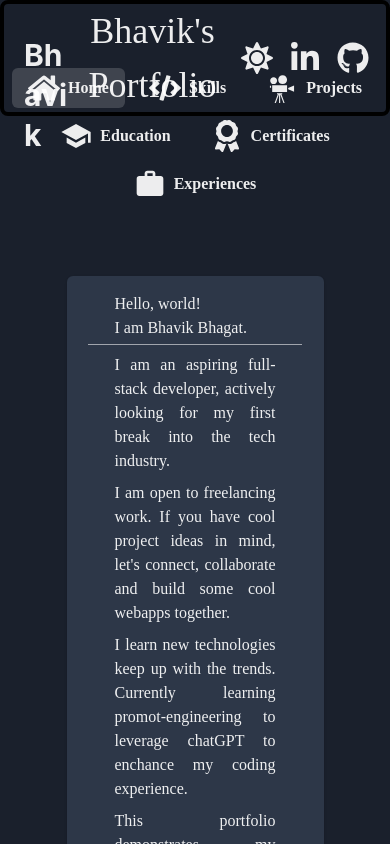
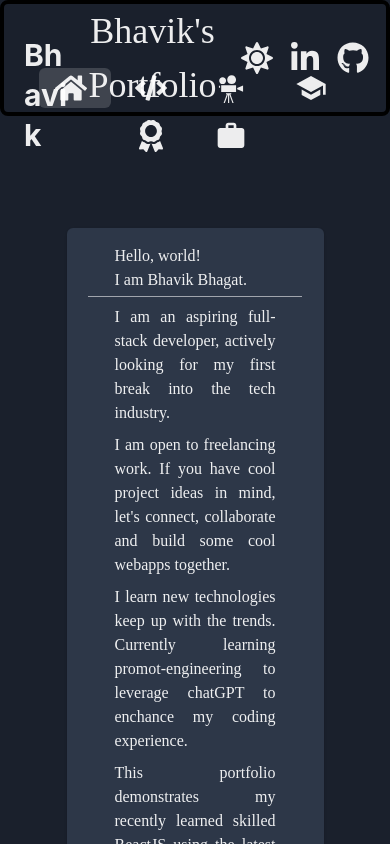
Before and after one commit to bhavik-knight/portfolio-chakra, a React (Vite) app in the folder react/frontend/: page / in a window 390 px wide. Shown: the top 844 px of the page. Built offline with nearby package versions, Linux system fonts and the light colour scheme.

Commit message:
not display the text on the mobile screen on sidenav buttons

```diff
--- a/react/frontend/src/components/Sidenav.css
+++ b/react/frontend/src/components/Sidenav.css
@@ -7,3 +7,9 @@
 .sidenavButton:hover {
     cursor: pointer;
 }
+
+/* @media only screen and (max-device-width:768px) {
+    .sidenavButtonText {
+        display: none;
+    }
+} */
--- a/react/frontend/src/components/Sidenav.jsx
+++ b/react/frontend/src/components/Sidenav.jsx
@@ -1,9 +1,16 @@
-import { WrapItem, Text, Divider, Stack, Wrap, List, ListItem, Tooltip, Button, ButtonGroup, IconButton, Icon, Flex, useMediaQuery } from "@chakra-ui/react"
+import { useState, useEffect } from "react"
+import { Button, ButtonGroup, IconButton, Icon, Tooltip } from "@chakra-ui/react"
+import { WrapItem, Text, Divider, Stack, Wrap, List, ListItem, Flex, useMediaQuery } from "@chakra-ui/react"
 import { nanoid } from "nanoid"
 
 function Sidenav({ pages, activePage, selectPage }) {
+
+    // to check the screen is large or not to display icons on sidenav buttons
+    const [isLarge] = useMediaQuery("(min-width: 992px)")
+
     return (
         Object.keys(pages).map((page) => {
+            console.log(`buttonicon - ${JSON.stringify(pages[page].icon)}`)
             return (
                 <Tooltip
                     hasArrow
@@ -15,16 +22,21 @@ function Sidenav({ pages, activePage, selectPage }) {
                 >
                     <Button
                         key={nanoid()}
-                        name={page}
+                        className="sidenavButton"
                         variant="ghost"
-                        className="sidenavButton"
                         onClick={(event) => selectPage(event)}
                         isActive={page === activePage}
+                        name={page}
                         leftIcon={pages[page].icon}
                     >
-                        {page}
+                        {
+                            isLarge &&
+                            <Text className="sidenavButtonText">
+                                {page}
+                            </Text>
+                        }
                     </Button>
-                </Tooltip>
+                </Tooltip >
             )
         })
     )
```
